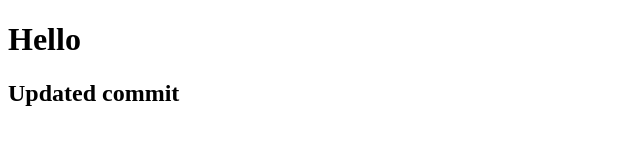
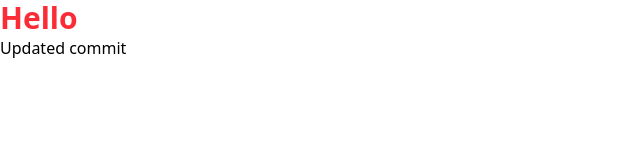
Before and after one commit to tarekhossenpc/assignment-05, a plain HTML site: page index.html in a window 1280 px wide. Shown: the whole page, without its empty margins (0-640 px from the left). Drawn offline with nearby package versions, Linux system fonts and the light colour scheme.

Commit message:
third commit

```diff
--- a/index.html
+++ b/index.html
@@ -4,9 +4,15 @@
     <meta charset="UTF-8">
     <meta name="viewport" content="width=device-width, initial-scale=1.0">
     <title>Document</title>
+    <!-- tailwind cdn -->
+     <script src="https://cdn.jsdelivr.net/npm/@tailwindcss/browser@4"></script>
 </head>
 <body>
-    <h1>Hello</h1>
+    <h1 class=" font-bold text-3xl text-red-500 ">Hello</h1>
     <h2>Updated commit</h2>
+
+    <!-- js scripts -->
+     <script src="./script.js"></script>
+
 </body>
 </html>
```
Also changed, not shown: script.js (added), tailwind.config.js (added).
